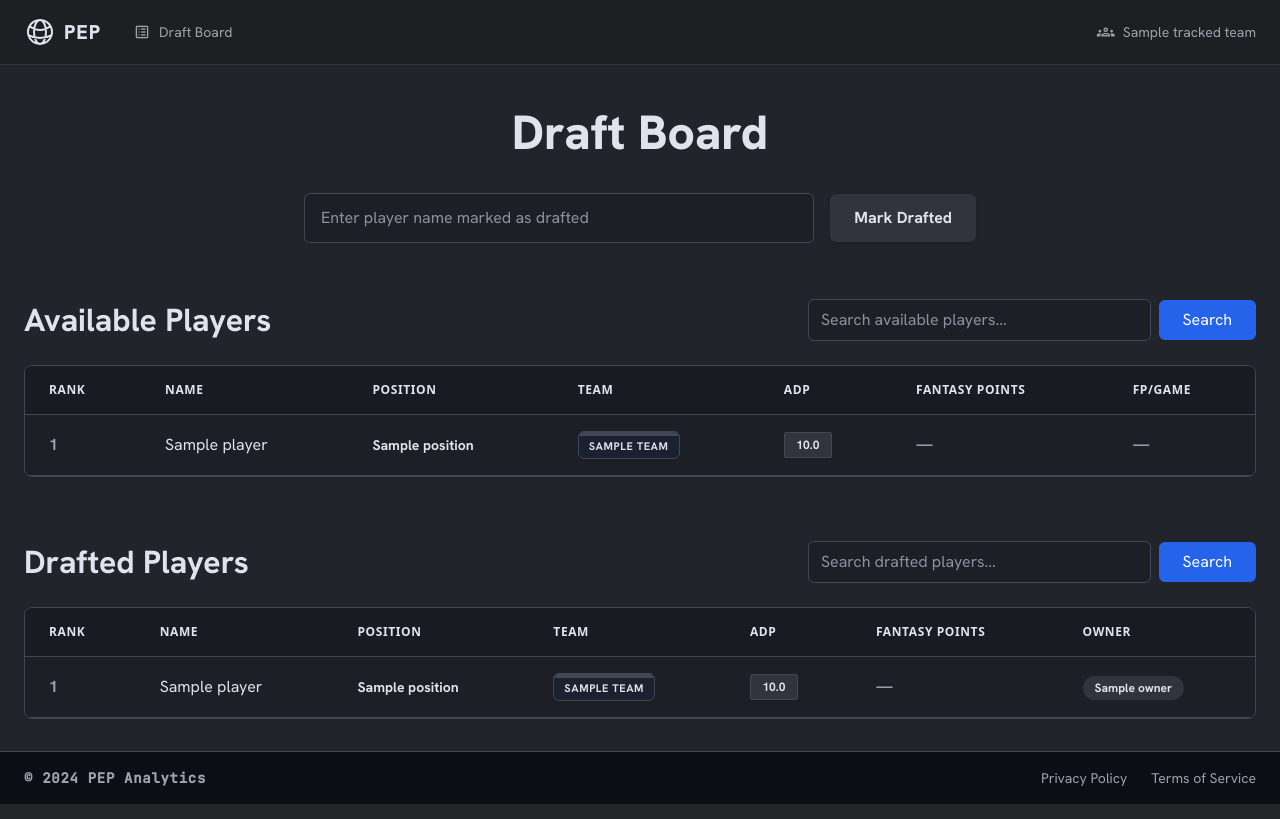
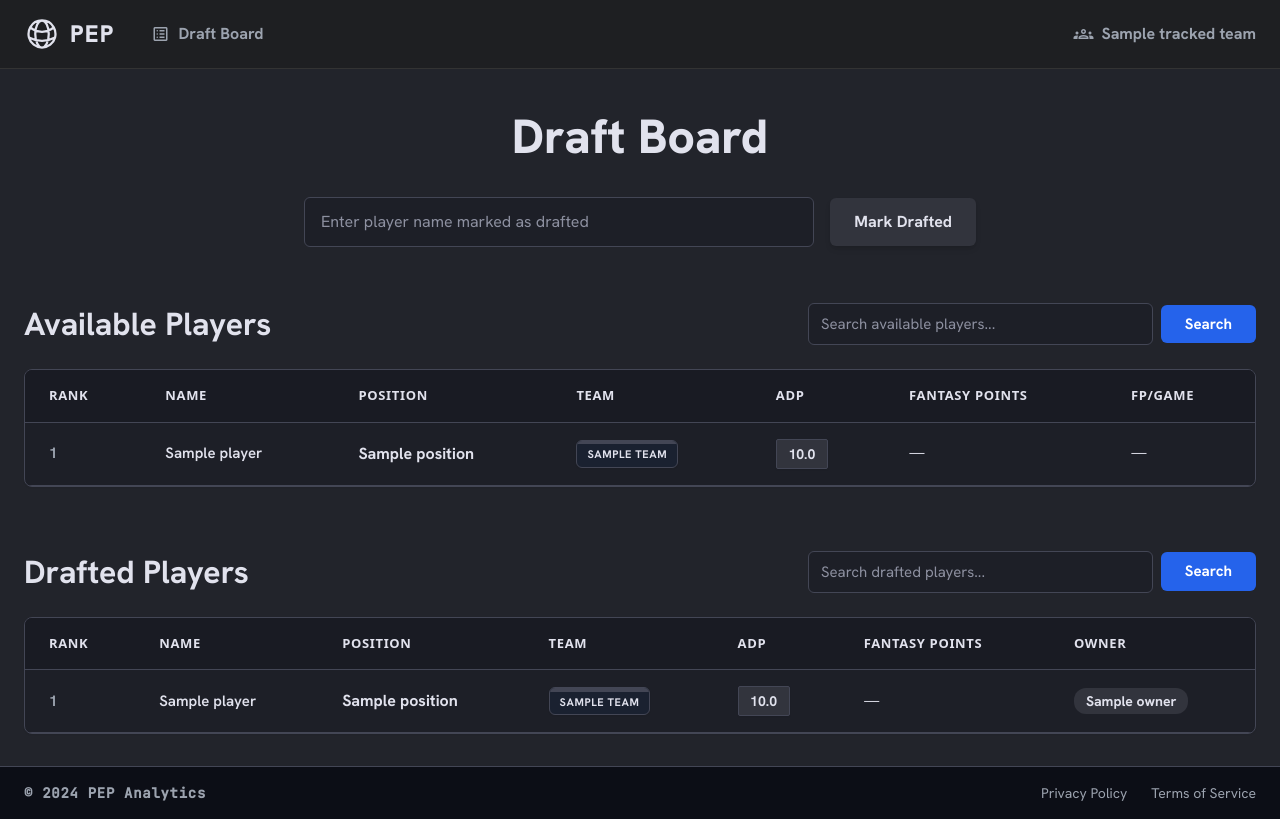
Before and after one commit to soehlert/fantrax_assistant, a FastAPI app: template src/web/templates/index.html in a window 1280 px wide. Run offline with FastAPI, Linux system fonts and the light colour scheme; the template is opened without the code that fills it: most values are stand-ins (such as "Sample title", 1, 10 or a date in 2020); some libraries are stand-ins or nearby versions.

Commit message:
feat(ui): increase navbar and table text size, enable live auto-search and auto-filtering
- Increase font size for navbar links (text-base font-bold), logo, and table headers/cells (text-[15px] font-medium)
- Implement live auto-search on input change (debounced 300-400ms) for Available and Drafted player tables on homepage
- Implement live auto-filtering as you type exclude_teams or toggle position checkboxes on team page

```diff
--- a/src/web/templates/base.html
+++ b/src/web/templates/base.html
@@ -124,16 +124,16 @@
 <!-- TopNavBar (Shared Component) -->
 <header class="bg-[#1e1f22] border-b border-[#333] w-full top-0 z-50">
     <div class="flex justify-between items-center w-full px-6 py-4 max-w-container-max mx-auto">
-        <div class="flex items-center gap-2">
-            <a href="{{ url_for('read_root') }}" class="flex items-center gap-2">
-                <svg class="w-8 h-8 text-on-surface" fill="none" stroke="currentColor" stroke-width="1.5" viewBox="0 0 24 24" xmlns="http://www.w3.org/2000/svg">
+        <div class="flex items-center gap-3">
+            <a href="{{ url_for('read_root') }}" class="flex items-center gap-2.5">
+                <svg class="w-9 h-9 text-on-surface" fill="none" stroke="currentColor" stroke-width="1.5" viewBox="0 0 24 24" xmlns="http://www.w3.org/2000/svg">
                     <path d="M12 21a9.004 9.004 0 008.716-6.747M12 21a9.004 9.004 0 01-8.716-6.747M12 21c2.485 0 4.5-4.03 4.5-9S14.485 3 12 3m0 18c-2.485 0-4.5-4.03-4.5-9S9.515 3 12 3m0 0a8.997 8.997 0 017.843 4.582M12 3a8.997 8.997 0 00-7.843 4.582m15.686 0A11.953 11.953 0 0112 10.5c-2.998 0-5.74-1.1-7.843-2.918m15.686 0A8.959 8.959 0 0121 12c0 .778-.099 1.533-.284 2.253m0 0A17.919 17.919 0 0112 16.5c-3.162 0-6.133-.815-8.716-2.247m0 0A9.015 9.015 0 013 12c0-1.605.42-3.113 1.157-4.418" stroke-linecap="round" stroke-linejoin="round"></path>
                 </svg>
-                <span class="text-xl font-extrabold text-on-surface tracking-wider">PEP</span>
+                <span class="text-2xl font-extrabold text-on-surface tracking-wider">PEP</span>
             </a>
-            <div class="flex gap-6 ml-6 text-sm font-medium">
+            <div class="flex gap-6 ml-6 text-base font-bold">
                 <a class="transition-colors flex items-center gap-2 {% if request.url.path == '/' %}text-on-surface border-b-2 border-primary-container pb-1{% else %}text-on-surface-variant hover:text-on-surface{% endif %}" href="{{ url_for('read_root') }}">
-                    <span class="material-symbols-outlined text-[18px]">list_alt</span> Draft Board
+                    <span class="material-symbols-outlined text-[20px]">list_alt</span> Draft Board
                 </a>
             </div>
         </div>
@@ -144,23 +144,23 @@
                 <div class="hidden sm:flex items-center gap-6">
                     {% for t_name in tracked_teams %}
                         {% set t_url = url_for('read_team', team_id=t_name) %}
-                        <a href="{{ t_url }}" class="transition-colors flex items-center gap-2 text-sm font-medium {% if request.url.path == t_url %}text-on-surface border-b-2 border-primary-container pb-1{% else %}text-on-surface-variant hover:text-on-surface{% endif %}">
-                            <span class="material-symbols-outlined text-[18px]">groups</span> {{ t_name }}
+                        <a href="{{ t_url }}" class="transition-colors flex items-center gap-2 text-base font-bold {% if request.url.path == t_url %}text-on-surface border-b-2 border-primary-container pb-1{% else %}text-on-surface-variant hover:text-on-surface{% endif %}">
+                            <span class="material-symbols-outlined text-[20px]">groups</span> {{ t_name }}
                         </a>
                     {% endfor %}
                 </div>
             {% else %}
                 <div class="relative inline-block text-left" id="teams-dropdown-container">
-                    <button type="button" onclick="document.getElementById('teams-menu').classList.toggle('hidden')" class="flex items-center gap-2 bg-[#333] text-on-surface hover:bg-[#444] transition-all px-4 py-2 rounded-md text-sm font-medium">
+                    <button type="button" onclick="document.getElementById('teams-menu').classList.toggle('hidden')" class="flex items-center gap-2 bg-[#333] text-on-surface hover:bg-[#444] transition-all px-4 py-2 rounded-md text-base font-bold">
                         <span>Tracked Teams</span>
-                        <span class="material-symbols-outlined text-[18px]">expand_more</span>
+                        <span class="material-symbols-outlined text-[20px]">expand_more</span>
                     </button>
                     <div id="teams-menu" class="hidden absolute right-0 mt-2 w-48 rounded-md shadow-lg bg-surface-container border border-outline-variant ring-1 ring-black ring-opacity-5 z-50">
                         <div class="py-1">
                             {% for t_name in tracked_teams %}
-                                <a href="{{ url_for('read_team', team_id=t_name) }}" class="block px-4 py-2 text-sm text-on-surface hover:bg-surface-variant transition-colors">{{ t_name }}</a>
+                                <a href="{{ url_for('read_team', team_id=t_name) }}" class="block px-4 py-2 text-base text-on-surface hover:bg-surface-variant transition-colors font-medium">{{ t_name }}</a>
                             {% else %}
-                                <span class="block px-4 py-2 text-sm text-on-surface-variant">No teams tracked</span>
+                                <span class="block px-4 py-2 text-base text-on-surface-variant">No teams tracked</span>
                             {% endfor %}
                         </div>
                     </div>
--- a/src/web/templates/index.html
+++ b/src/web/templates/index.html
@@ -34,16 +34,16 @@
 </div>
 {% endif %}
 
-<!-- Available Players Section (Click Row to Draft) -->
+<!-- Available Players Section (Click Row to Draft - Auto Live Search) -->
 <section class="flex flex-col gap-6 mt-6">
     <div class="flex flex-col md:flex-row md:items-center justify-between gap-4">
         <h2 class="text-headline-lg font-display text-on-surface">Available Players</h2>
-        <form action="{{ url_for('read_root') }}" method="get" class="flex items-center gap-2 max-w-md w-full">
+        <form action="{{ url_for('read_root') }}" method="get" class="flex items-center gap-2 max-w-md w-full" id="available-search-form">
             <div class="relative flex-grow">
-                <input type="text" name="search" id="available-player-search" class="w-full bg-surface-container border border-outline-variant text-on-surface placeholder-outline rounded-md py-2 px-3 focus:outline-none focus:ring-1 focus:ring-primary-container focus:border-primary-container transition-all" placeholder="Search available players..." value="{{ search_query or '' }}" autocomplete="off"/>
+                <input type="text" name="search" id="available-player-search" class="w-full bg-surface-container border border-outline-variant text-on-surface placeholder-outline rounded-md py-2 px-3 text-[15px] focus:outline-none focus:ring-1 focus:ring-primary-container focus:border-primary-container transition-all" placeholder="Search available players..." value="{{ search_query or '' }}" autocomplete="off"/>
                 <div id="autocomplete-results-search" class="hidden absolute w-full mt-1 bg-surface-container border border-outline-variant rounded-md shadow-xl z-50 overflow-hidden"></div>
             </div>
-            <button type="submit" class="bg-primary-container hover:bg-blue-600 text-white font-medium py-2 px-6 rounded-md transition-colors">
+            <button type="submit" class="bg-primary-container hover:bg-blue-600 text-white font-bold py-2 px-6 rounded-md text-[15px] transition-colors">
                 Search
             </button>
         </form>
@@ -53,7 +53,7 @@
         <div class="overflow-x-auto">
             <table class="w-full text-left border-collapse whitespace-nowrap">
                 <thead>
-                    <tr class="bg-surface-container-low border-b border-outline-variant font-sans font-bold text-xs text-on-surface uppercase tracking-wider">
+                    <tr class="bg-surface-container-low border-b border-outline-variant font-sans font-bold text-[13px] text-on-surface uppercase tracking-wider">
                         <th class="px-6 py-4 font-bold">Rank</th>
                         <th class="px-6 py-4 font-bold">Name</th>
                         <th class="px-6 py-4 font-bold">Position</th>
@@ -63,20 +63,20 @@
                         <th class="px-6 py-4 font-bold">FP/Game</th>
                     </tr>
                 </thead>
-                <tbody class="text-body-md text-on-surface">
+                <tbody class="text-[15px] text-on-surface">
                     {% for player in available.players %}
                     <tr onclick="triggerDraftConfirmModal('{{ player.player }}')" class="border-b border-outline-variant table-row-hover transition-colors cursor-pointer group">
                         <td class="px-6 py-4 font-bold text-on-surface-variant">{{ loop.index + (available.page - 1) * available.page_size }}</td>
-                        <td class="px-6 py-4 font-medium group-hover:text-primary transition-colors">
+                        <td class="px-6 py-4 font-semibold group-hover:text-primary transition-colors">
                             {{ player.player }}
                         </td>
-                        <td class="px-6 py-4 font-bold text-on-surface text-sm">
+                        <td class="px-6 py-4 font-bold text-on-surface text-base">
                             {{ player.position }}
                         </td>
                         <td class="px-6 py-4">{{ render_team_badge(player.team) }}</td>
-                        <td class="px-6 py-4"><span class="adp-badge text-xs font-bold px-2 py-1 rounded inline-block w-12 text-center shadow-sm border">{{ "%.1f"|format(player.adp) if player.adp else '—' }}</span></td>
-                        <td class="px-6 py-4">{{ "%.1f"|format(player.fpts) if player.fpts else '—' }}</td>
-                        <td class="px-6 py-4">{{ "%.2f"|format(player.fpg) if player.fpg else '—' }}</td>
+                        <td class="px-6 py-4"><span class="adp-badge text-sm font-bold px-2 py-1 rounded inline-block w-13 text-center shadow-sm border">{{ "%.1f"|format(player.adp) if player.adp else '—' }}</span></td>
+                        <td class="px-6 py-4 font-medium">{{ "%.1f"|format(player.fpts) if player.fpts else '—' }}</td>
+                        <td class="px-6 py-4 font-medium">{{ "%.2f"|format(player.fpg) if player.fpg else '—' }}</td>
                     </tr>
                     {% else %}
                     <tr>
@@ -90,16 +90,16 @@
     {{ render_pagination(available, 'page_available', '&page_drafted=' + drafted.page|string + '&search=' + (search_query or '')) }}
 </section>
 
-<!-- Drafted Players Section (7 Columns - Most Recent Picks At Top) -->
+<!-- Drafted Players Section (7 Columns - Auto Live Search) -->
 <section class="flex flex-col gap-6 mt-8">
     <div class="flex flex-col md:flex-row md:items-center justify-between gap-4">
         <h2 class="text-headline-lg font-display text-on-surface">Drafted Players</h2>
-        <form action="{{ url_for('read_root') }}" method="get" class="flex items-center gap-2 max-w-md w-full">
+        <form action="{{ url_for('read_root') }}" method="get" class="flex items-center gap-2 max-w-md w-full" id="drafted-search-form">
             <div class="relative flex-grow">
-                <input type="text" name="search_drafted" id="drafted-player-search" class="w-full bg-surface-container border border-outline-variant text-on-surface placeholder-outline rounded-md py-2 px-3 focus:outline-none focus:ring-1 focus:ring-primary-container focus:border-primary-container transition-all" placeholder="Search drafted players..." value="{{ search_drafted_query or '' }}" autocomplete="off"/>
+                <input type="text" name="search_drafted" id="drafted-player-search" class="w-full bg-surface-container border border-outline-variant text-on-surface placeholder-outline rounded-md py-2 px-3 text-[15px] focus:outline-none focus:ring-1 focus:ring-primary-container focus:border-primary-container transition-all" placeholder="Search drafted players..." value="{{ search_drafted_query or '' }}" autocomplete="off"/>
                 <div id="autocomplete-results-drafted" class="hidden absolute w-full mt-1 bg-surface-container border border-outline-variant rounded-md shadow-xl z-50 overflow-hidden"></div>
             </div>
-            <button type="submit" class="bg-primary-container hover:bg-blue-600 text-white font-medium py-2 px-6 rounded-md transition-colors">
+            <button type="submit" class="bg-primary-container hover:bg-blue-600 text-white font-bold py-2 px-6 rounded-md text-[15px] transition-colors">
                 Search
             </button>
         </form>
@@ -109,7 +109,7 @@
         <div class="overflow-x-auto">
             <table class="w-full text-left border-collapse whitespace-nowrap">
                 <thead>
-                    <tr class="bg-surface-container-low border-b border-outline-variant font-sans font-bold text-xs text-on-surface uppercase tracking-wider">
+                    <tr class="bg-surface-container-low border-b border-outline-variant font-sans font-bold text-[13px] text-on-surface uppercase tracking-wider">
                         <th class="px-6 py-4 font-bold">Rank</th>
                         <th class="px-6 py-4 font-bold">Name</th>
                         <th class="px-6 py-4 font-bold">Position</th>
@@ -119,22 +119,22 @@
                         <th class="px-6 py-4 font-bold">Owner</th>
                     </tr>
                 </thead>
-                <tbody class="text-body-md text-on-surface">
+                <tbody class="text-[15px] text-on-surface">
                     {% for player in drafted.players %}
                     <tr class="border-b border-outline-variant table-row-hover transition-colors">
                         <td class="px-6 py-4 font-bold text-on-surface-variant">{{ loop.index + (drafted.page - 1) * drafted.page_size }}</td>
-                        <td class="px-6 py-4 font-medium">
+                        <td class="px-6 py-4 font-semibold">
                             <a href="{{ url_for('read_player_profile', player_name=player.player) }}" class="hover:text-primary transition-colors">
                                 {{ player.player }}
                             </a>
                         </td>
-                        <td class="px-6 py-4 font-bold text-on-surface text-sm">
+                        <td class="px-6 py-4 font-bold text-on-surface text-base">
                             {{ player.position }}
                         </td>
                         <td class="px-6 py-4">{{ render_team_badge(player.team) }}</td>
-                        <td class="px-6 py-4"><span class="adp-badge text-xs font-bold px-2 py-1 rounded inline-block w-12 text-center shadow-sm border">{{ "%.1f"|format(player.adp) if player.adp else '—' }}</span></td>
-                        <td class="px-6 py-4">{{ "%.1f"|format(player.fpts) if player.fpts else '—' }}</td>
-                        <td class="px-6 py-4"><span class="bg-surface-variant text-on-surface text-xs font-bold px-3 py-1 rounded-full">{{ player.owner or 'Drafted' }}</span></td>
+                        <td class="px-6 py-4"><span class="adp-badge text-sm font-bold px-2 py-1 rounded inline-block w-13 text-center shadow-sm border">{{ "%.1f"|format(player.adp) if player.adp else '—' }}</span></td>
+                        <td class="px-6 py-4 font-medium">{{ "%.1f"|format(player.fpts) if player.fpts else '—' }}</td>
+                        <td class="px-6 py-4"><span class="bg-surface-variant text-on-surface text-sm font-bold px-3 py-1 rounded-full">{{ player.owner or 'Drafted' }}</span></td>
                     </tr>
                     {% else %}
                     <tr>
@@ -226,7 +226,7 @@ document.addEventListener('DOMContentLoaded', () => {
         });
     }
 
-    // CLEAR DRAFT TOAST QUERY PARAMETERS FROM URL HISTORY AFTER RENDER (PREVENTS REPEAT ON RELOAD)
+    // CLEAR DRAFT TOAST QUERY PARAMETERS FROM URL HISTORY AFTER RENDER
     if (window.location.search.includes('draft_status')) {
         const cleanUrl = window.location.protocol + "//" + window.location.host + window.location.pathname;
         window.history.replaceState({ path: cleanUrl }, '', cleanUrl);
@@ -239,6 +239,31 @@ document.addEventListener('DOMContentLoaded', () => {
             toastAlert.style.opacity = '0';
             setTimeout(() => toastAlert.remove(), 500);
         }, 3500);
+    }
+
+    // LIVE AUTO-SEARCH ON INPUT WITHOUT CLICKING SEARCH BUTTON
+    let availDebounceTimer;
+    const availInput = document.getElementById('available-player-search');
+    const availForm = document.getElementById('available-search-form');
+    if (availInput && availForm) {
+        availInput.addEventListener('input', () => {
+            clearTimeout(availDebounceTimer);
+            availDebounceTimer = setTimeout(() => {
+                availForm.submit();
+            }, 350);
+        });
+    }
+
+    let draftedDebounceTimer;
+    const draftedInput = document.getElementById('drafted-player-search');
+    const draftedForm = document.getElementById('drafted-search-form');
+    if (draftedInput && draftedForm) {
+        draftedInput.addEventListener('input', () => {
+            clearTimeout(draftedDebounceTimer);
+            draftedDebounceTimer = setTimeout(() => {
+                draftedForm.submit();
+            }, 350);
+        });
     }
 
     function setupAutocomplete(inputId, resultsId, endpoint = '/api/players/autocomplete') {
@@ -275,6 +300,7 @@ document.addEventListener('DOMContentLoaded', () => {
                         input.value = name;
                         container.innerHTML = '';
                         container.classList.add('hidden');
+                        input.closest('form').submit();
                     });
                     container.appendChild(item);
                 });
```
Also changed, not shown: src/web/templates/team.html (+56 -30 lines).
